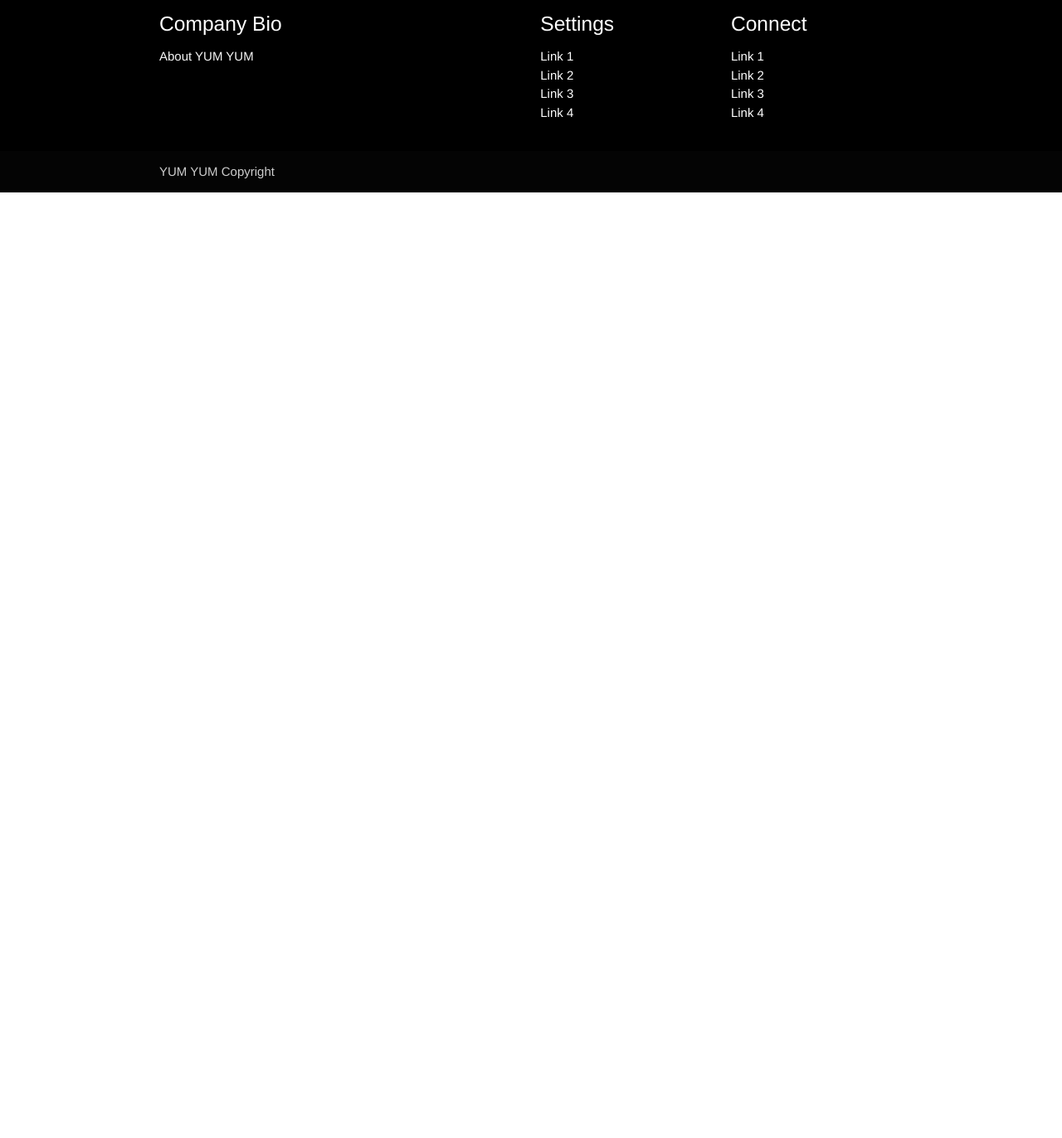
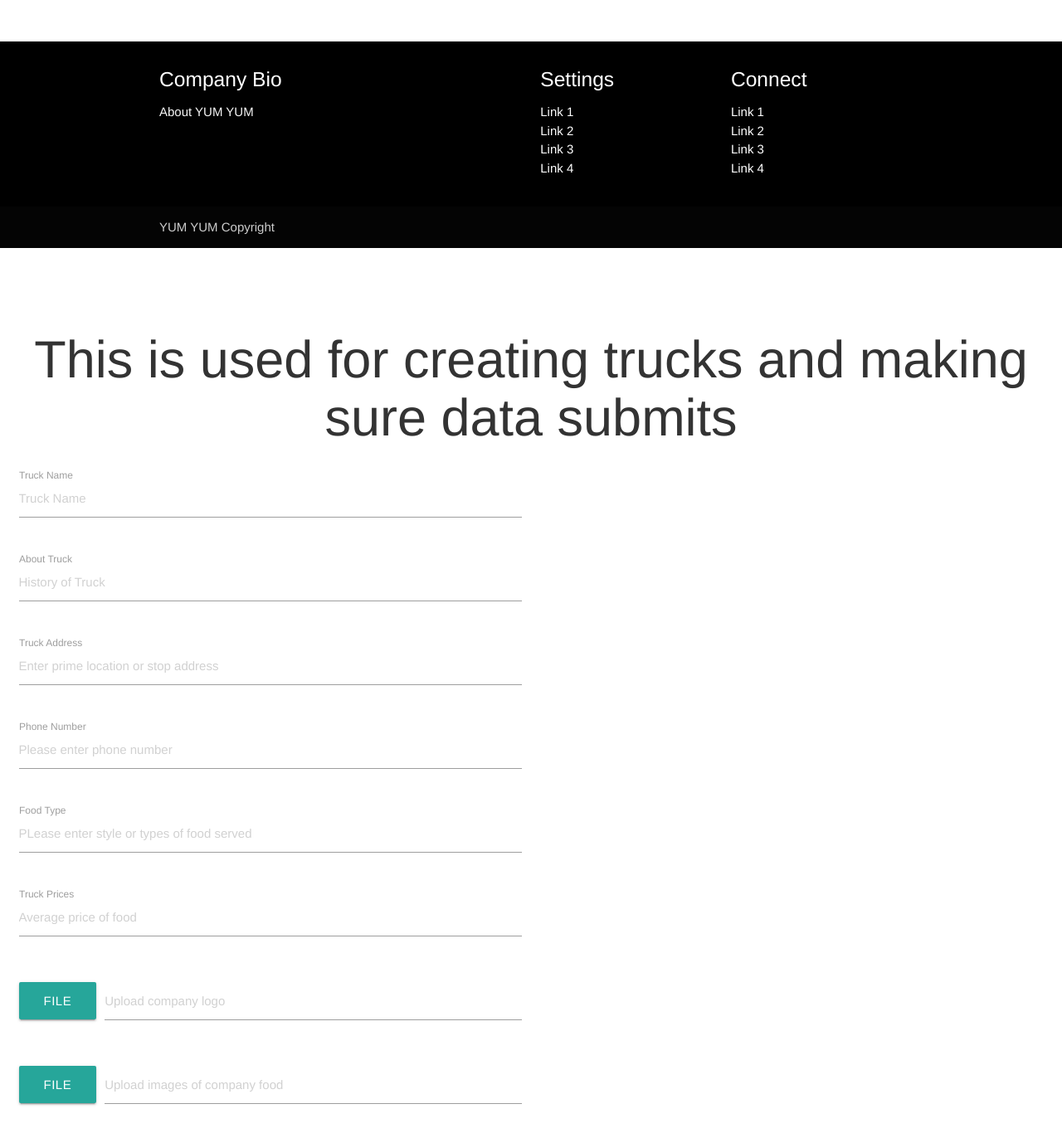
Before and after one commit to esthersweon/yumyum, a website: page views/index.html in a window 1280 px wide. Shown: the part 838-2210 px from the top of the page at 83% size. Before the commit the page ends 1070 px from the top, so only its background shows below. Drawn offline with Linux system fonts and the light colour scheme.

Commit message:
stage one of form creation

```diff
--- a/public/styles/styles.css
+++ b/public/styles/styles.css
@@ -22,6 +22,7 @@ h1 {
 	font-size: inherit;
 }
 #foodheader {
-	background-image: url("../images/food_truck/foodheader.jpg");
-	background-size: cover;
+/*	background-image: url("../images/food_truck/foodheader.jpg");
+	background-size: cover;*/
+	background-color: white;
 }
--- a/views/index.html
+++ b/views/index.html
@@ -44,8 +44,29 @@
         <div class="row center">
           <h5 class="header col s12 light">Time to order?</h5>
         </div>
+
         <div class="row center">
-          <a href="#" id="download-button" class="btn-large waves-effect waves-light black">Find Truck</a>
+          <div class="row">
+            <form class="col 12">
+              <div class="row">
+                <div class="input-field col s6">
+                  <input placeholder="Truck Name" id="truck_name" type="text" class="validate">
+                  <label for="truck_name">Truck Name</label>
+
+                </div>
+                <div class="input-field col s6">
+                  <input id="truck_city" type="text" class="validate">
+                  <label for="truck_city">San Francisco</label>
+                </div>
+
+              </div>
+            </form>
+            <a href="#" id="download-button" class="btn-large waves-effect waves-light black">Find Truck</a
+          </div>
+
+
+
+
         </div>
         <br><br>
       </div>
@@ -125,14 +146,70 @@
 
 
 
+  <h1>This is used for creating trucks and making sure data submits</h1>
 
-
-
-
-
-
-
-
+  <div class="row">
+    <form id="form" class="col s12">
+      <div class="row">
+        <div class="input-field col s6">
+          <input placeholder="Truck Name" id="truck_name" type="text" class="validate">
+          <label for="truck_name">Truck Name</label>
+        </div>
+      </div>
+      <div class="row">
+        <div class="input-field col s6">
+          <input placeholder="History of Truck" id="about_truck" type="text" class="validate">
+          <label for="about_truck">About Truck</label>
+        </div>
+      </div>
+      <div class="row">
+        <div class="input-field col s6">
+          <input placeholder="Enter prime location or stop address" id="truck_address" type="text" class="validate">
+          <label for="truck_address">Truck Address</label>
+        </div>
+      </div>
+      <div class="row">
+        <div class="input-field col s6">
+          <input placeholder="Please enter phone number" id="truck_phonenumber" type="tel" class="validate">
+          <label for="number">Phone Number</label>
+        </div>
+      </div>
+      <div class="row">
+        <div class="input-field col s6">
+          <input placeholder="PLease enter style or types of food served" id="truck_foodtype" type="text" class="validate">
+          <label for="truck_foodtype">Food Type</label>
+        </div>
+      </div>
+       <div class="row">
+        <div class="input-field col s6">
+          <input placeholder="Average price of food" id="truck_prices" type="text" class="validate">
+          <label for="truck_prices">Truck Prices</label>
+        </div>
+      </div>
+    <div class="row">
+      <div class="file-field input-field col s6">
+        <div class="btn">
+          <span>File</span>
+          <input type="file">
+        </div>
+        <div class="file-path-wrapper">
+          <input id='trucklogo' class="file-path validate" type="text" placeholder="Upload company logo">
+        </div>
+      </div>
+    </div>
+    <div class="row">
+      <div class="file-field input-field col s6">
+        <div class="btn">
+          <span>File</span>
+          <input type="file" multiple>
+        </div>
+        <div class="file-path-wrapper">
+          <input  id='truck_images' class="file-path validate" type="text" placeholder="Upload images of company food">
+        </div>
+      </div>
+    </div>
+  </form>
+</div>
 
 
 
```
